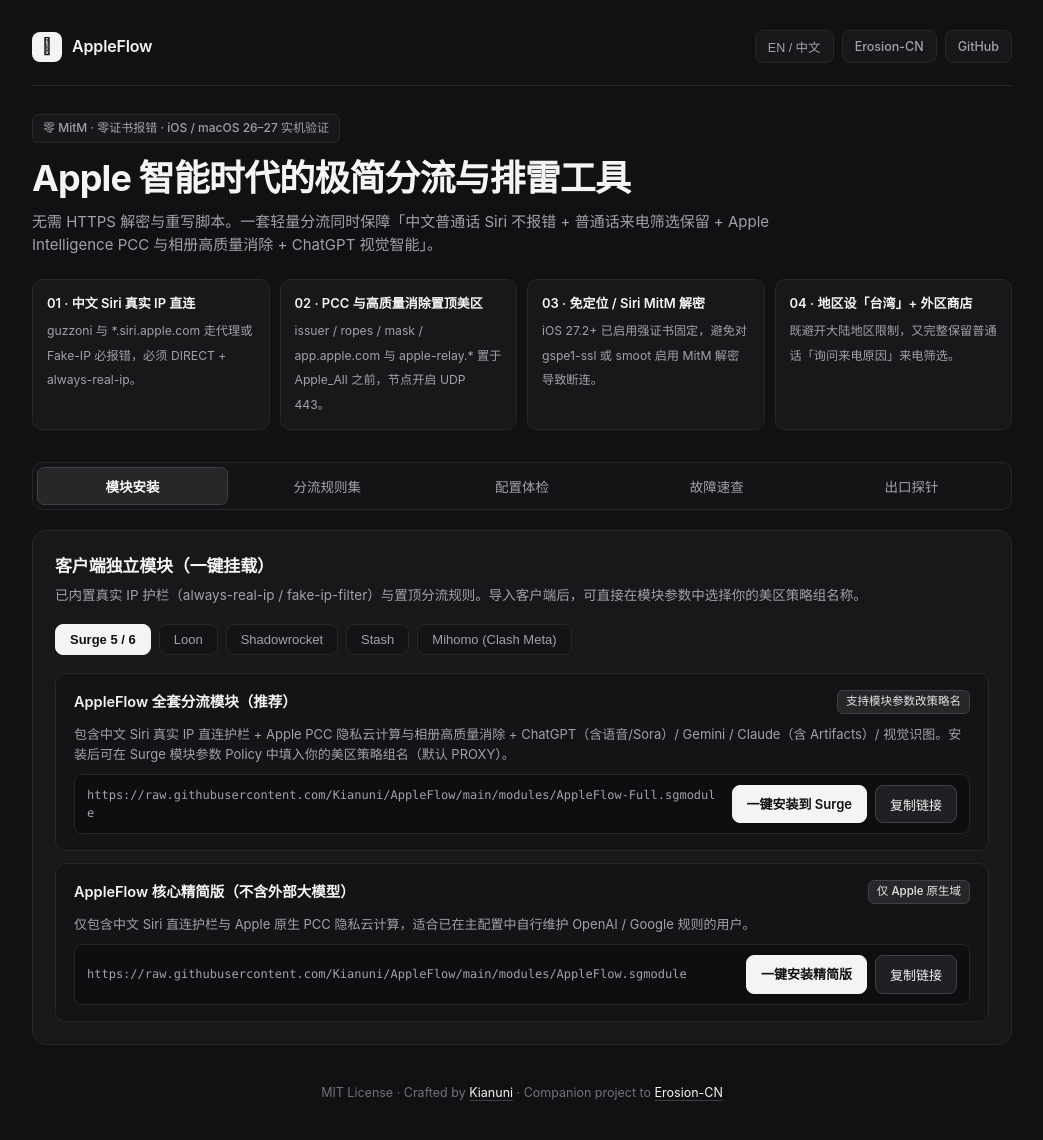
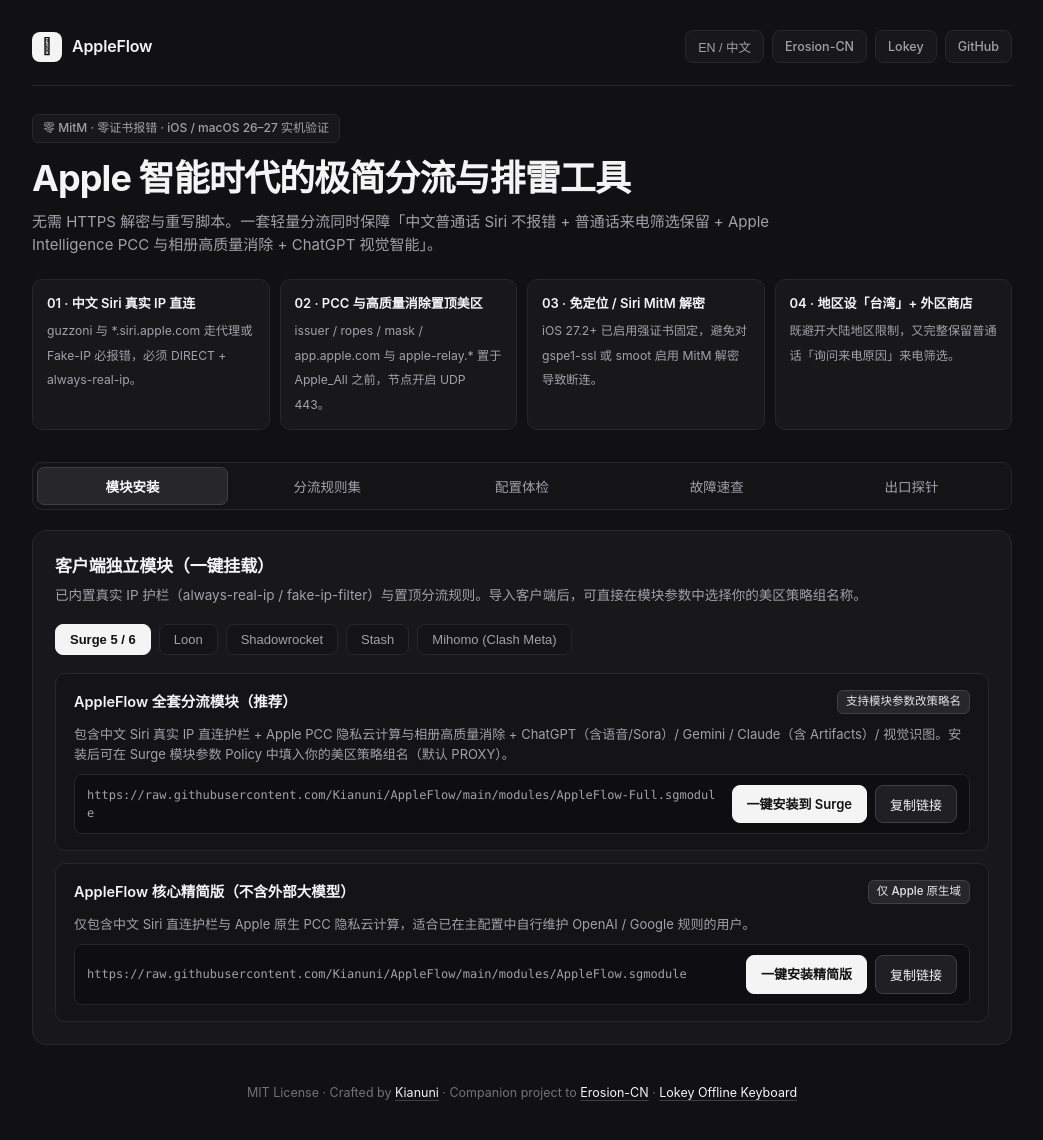
Before and after one commit to Kianuni/AppleFlow, a plain HTML site: page docs/index.html in a window 1280 px wide. Shown: the whole page, without its empty margins (118-1161 px from the left). Drawn offline with Linux system fonts and the light colour scheme.

Commit message:
Cross-link Lokey showcase in README and docs

```diff
--- a/docs/index.html
+++ b/docs/index.html
@@ -17,6 +17,7 @@
       <div class="topbar-actions">
         <button id="langToggle" class="pill-btn" type="button">EN / 中文</button>
         <a class="pill-btn" href="https://github.com/Kianuni/Erosion-CN" target="_blank" rel="noopener">Erosion-CN</a>
+        <a class="pill-btn" href="https://kianuni.github.io/Lokey-Audit/" target="_blank" rel="noopener">Lokey</a>
         <a class="pill-btn" href="https://github.com/Kianuni/AppleFlow" target="_blank" rel="noopener">GitHub</a>
       </div>
     </header>
@@ -261,7 +262,7 @@
     </section>
 
     <footer class="footer">
-      MIT License · Crafted by <a href="https://github.com/Kianuni" target="_blank" rel="noopener">Kianuni</a> · Companion project to <a href="https://github.com/Kianuni/Erosion-CN" target="_blank" rel="noopener">Erosion-CN</a>
+      MIT License · Crafted by <a href="https://github.com/Kianuni" target="_blank" rel="noopener">Kianuni</a> · Companion project to <a href="https://github.com/Kianuni/Erosion-CN" target="_blank" rel="noopener">Erosion-CN</a> · <a href="https://kianuni.github.io/Lokey-Audit/" target="_blank" rel="noopener">Lokey Offline Keyboard</a>
     </footer>
   </div>
 
```
Also changed, not shown: 2 other files.
